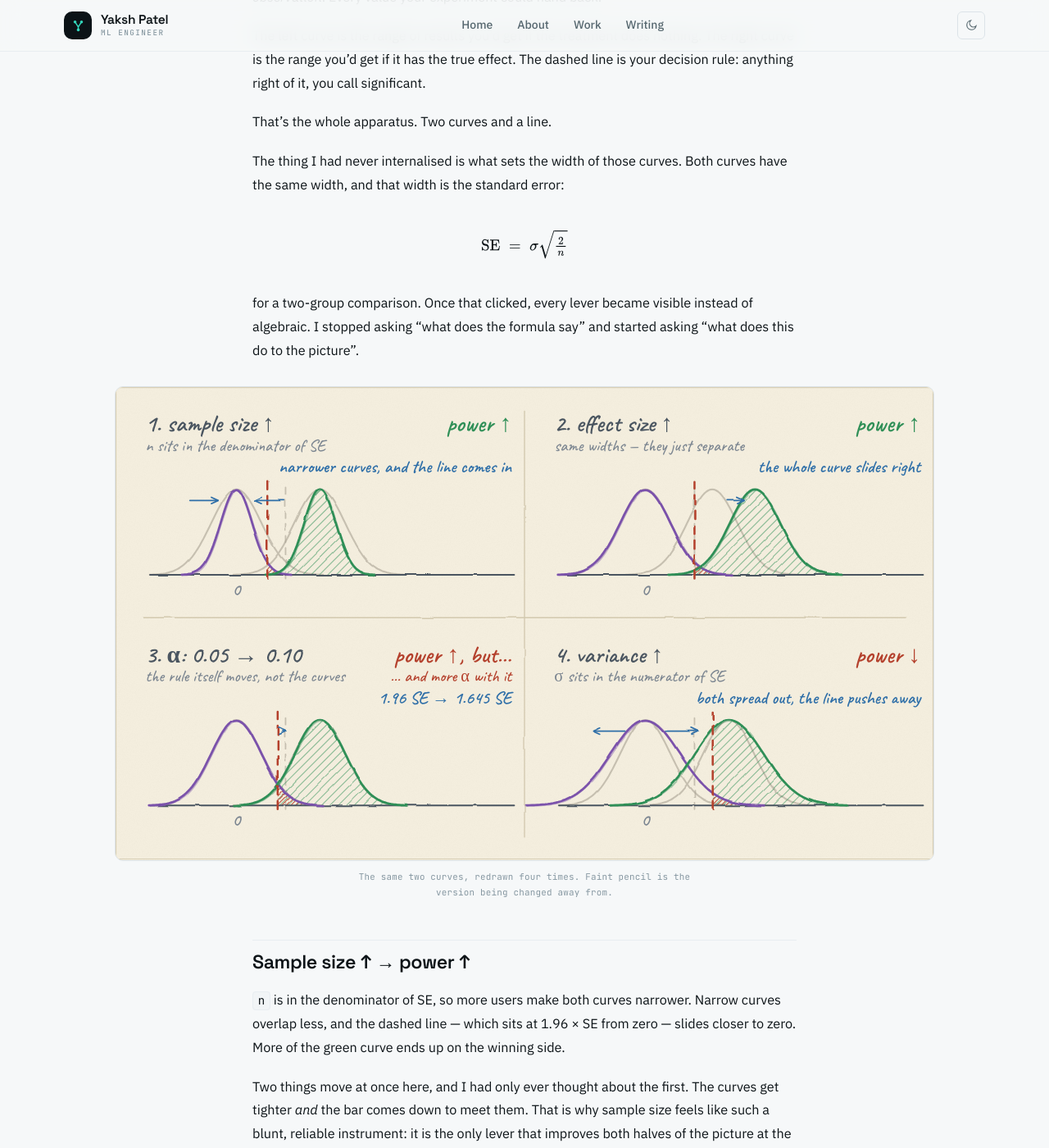
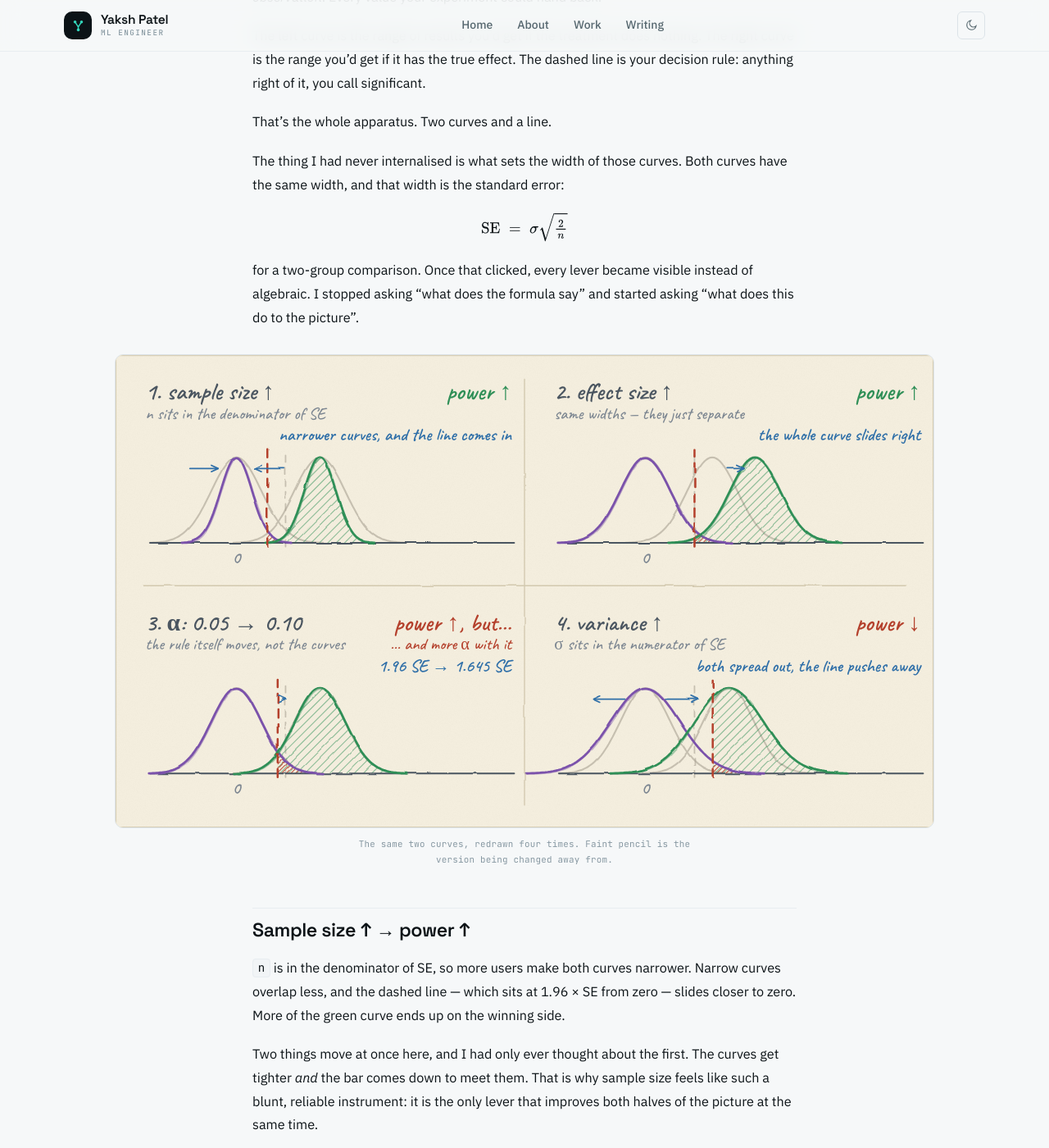
Before and after one commit to Yaksh-Patel/Yaksh-Patel.github.io, a Jekyll site: the page built from _posts/2026-09-08-the-day-statistical-power-became-a-picture.md, in a window 1280 px wide and 1400 px high, scrolled down 1346 px. Shown: the whole window at 82% size. Built offline with Jekyll 4.4.1, drawn with Linux system fonts in a browser that asks for light colours.

Commit message:
Use $$ for display math, and lead the homepage Writing section with topics
I had claimed kramdown's mathjax engine still emits the MathJax-2
`<script type="math/tex">` tags that MathJax 3 ignores, and routed the power
post's equation around it through a raw-delimiter div. That was wrong, and
checked properly this time against kramdown 2.4.0: `$$..$$` becomes `\[..\]`
and `$..$` is passed through untouched, so both already work. The post now
uses `$$` like the rest of the site, and `.math-block` is gone.

What is actually broken is the reverse, so the README now records it: raw
`\[..\]` or `\(..\)` written in markdown body text lose their backslash to
kramdown's escaping and reach the browser as literal brackets. They survive
only inside a block-level HTML element. Also noted: with `$..$` enabled
site-wide, any paragraph containing two dollar signs gets typeset as an
equation.

The one styling rule worth keeping is a scroll on MathJax's own display
container, which covers every equation rather than a single wrapper.

Separately, the homepage Writing section now leads with the topic labels as
links. No counts there -- the homepage is not the place to advertise which
shelves are still empty; /blog/ carries the counts, deliberately, as a
reminder of what still needs material.

Co-Authored-By: Claude Opus 5 (1M context) <noreply@anthropic.com>

```diff
--- a/_posts/2026-09-08-the-day-statistical-power-became-a-picture.md
+++ b/_posts/2026-09-08-the-day-statistical-power-became-a-picture.md
@@ -35,9 +35,9 @@ That's the whole apparatus. Two curves and a line.
 The thing I had never internalised is what sets the width of those curves. Both
 curves have the same width, and that width is the standard error:
 
-<div class="math-block">
-\[ \text{SE} \;=\; \sigma \sqrt{\tfrac{2}{n}} \]
-</div>
+$$
+\text{SE} \;=\; \sigma \sqrt{\tfrac{2}{n}}
+$$
 
 for a two-group comparison. Once that clicked, every lever became visible instead
 of algebraic. I stopped asking "what does the formula say" and started asking
--- a/assets/css/main.scss
+++ b/assets/css/main.scss
@@ -1137,6 +1137,10 @@ code, pre { font-family: var(--font-mono); }
 
 .chip-set { display: flex; flex-wrap: wrap; gap: 6px; }
 
+/* The same chips used as navigation rather than as filters. */
+.chip-set--lead { margin: -8px 0 18px; }
+a.chip-btn { color: var(--text-muted); }
+
 .chip-btn {
   display: inline-flex;
   align-items: baseline;
@@ -1291,13 +1295,13 @@ a.post-category:hover { background: var(--accent); color: #fff; }
 
 [data-theme="dark"] .sketch .sketch-frame { filter: brightness(.9) saturate(.94); }
 
-/* Display math. The delimiters are written raw inside a block-level element so
-   kramdown hands them to MathJax untouched, rather than routing them through
-   its own engine, which still emits MathJax-2 script tags. */
-.math-block {
-  margin: 24px 0;
-  text-align: center;
+/* Display math. kramdown turns $$..$$ into \[..\] and MathJax typesets it into
+   an mjx-container of its own, outside the .post-content > * + * flow -- so the
+   only thing worth adding is a scroll for equations wider than the column. */
+.post-content mjx-container[display="true"] {
   overflow-x: auto;
+  overflow-y: hidden;
+  padding: 3px 0;
 }
 
 /* Let a sketch break out of the reading measure: at 720px the pen labels get
```
Also changed, not shown: index.md (+13 -0 lines), README.md.
